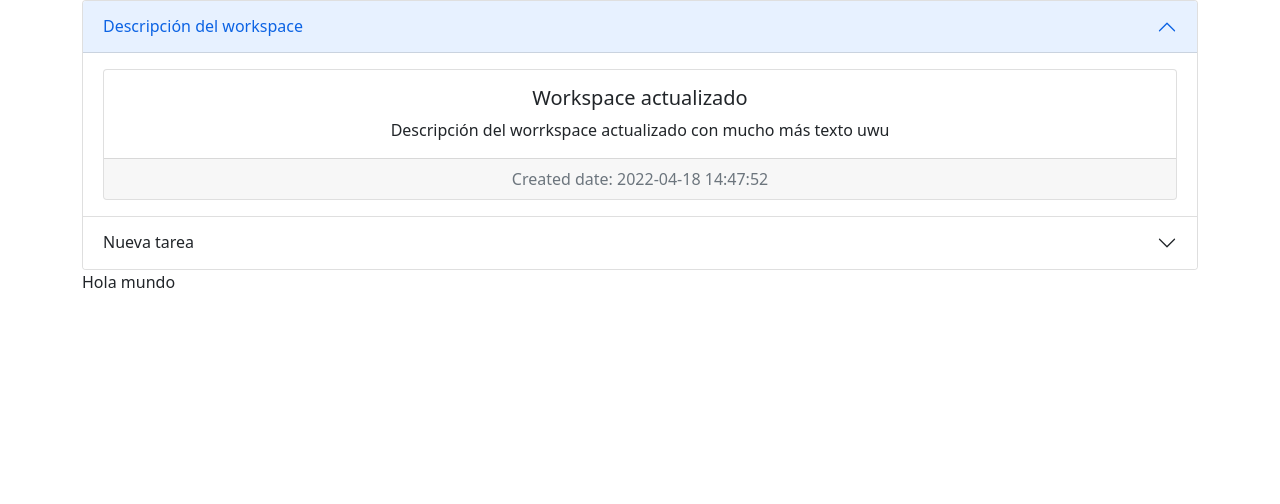
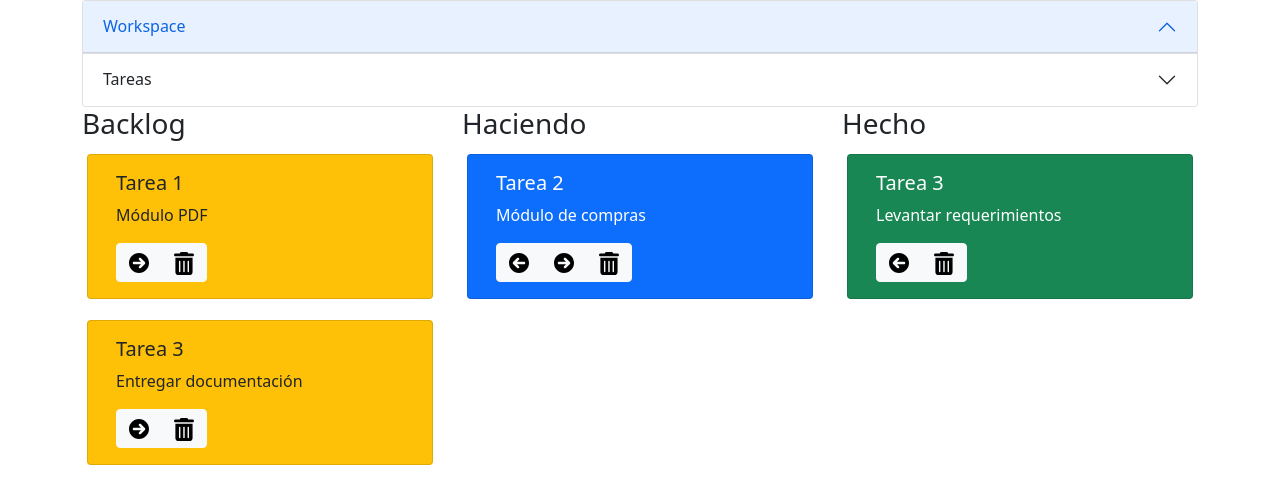
Before and after one commit to rubensg2499/TaskMaker, a PHP site: page /controllers/kanban.php?workspace=1 in a window 1280 px wide. Shown: the top 504 px of the page. Run offline with PHP 8.4, Linux system fonts and the light colour scheme; data comes from the database, SQL or seed files in the repository; both versions use the stored data as it was after the commit.

Commit message:
Se agregó la funcionalidad de actualizar workspace.

```diff
--- a/controllers/kanban.php
+++ b/controllers/kanban.php
@@ -1,6 +1,7 @@
 <?php
 require("../utilities/SQLiteHelper.php");
 require("../models/Workspace/workspace.php");
+require("../models/Task/task.php");
 
 $workspace_id = $_GET['workspace'];
 $db = new SQLiteConection('../db/TaskMaker.db');
@@ -8,7 +9,7 @@ $db = new SQLiteConection('../db/TaskMaker.db');
 $results = $db->query("SELECT * FROM Workspace WHERE workspace_id = $workspace_id");
 $workspace = new Workspace();
 while ($row = $results->fetchArray()) {
-    $workspace->setWokspace_id($row['workspace_id']);
+    $workspace->setWorkspace_id($row['workspace_id']);
     $workspace->setName($row['name']);
     $workspace->setDescription($row['description']);
     $workspace->setColor($row['color']);
@@ -17,5 +18,34 @@ while ($row = $results->fetchArray()) {
 }
 
 $results = $db->query("SELECT * FROM Task WHERE workspace_id = $workspace_id");
+$tasks_to_do = array();
+$tasks_doing = array();
+$tasks_done = array();
+
+while ($row = $results->fetchArray()) {
+    $task = new Task();
+    $task->setTask_id($row['task_id']);
+    $task->setWorkspace_id($row['workspace_id']);
+    $task->setTitle($row['title']);
+    $task->setStage($row['stage']);
+    $task->setDescription($row['description']);
+    $task->setCreated_date($row['created_date']);
+    $task->setLast_update($row['last_update']);
+
+    switch ($task->getStage()) {
+        case 'TO_DO':
+            $tasks_to_do[] = $task;
+            break;
+        case 'DOING':
+            $tasks_doing[] = $task;
+            break;
+        case 'DONE':
+            $tasks_done[] = $task;
+            break;
+        default:
+            $tasks_to_do[] = $task;
+            break;
+    }
+}
 
 require("../views/kanban.view.php");
--- a/index.php
+++ b/index.php
@@ -6,7 +6,7 @@ $results = $db->query("SELECT * FROM Workspace");
 $workspaces = array();
 while ($row = $results->fetchArray()) {
     $w = new Workspace();
-    $w->setWokspace_id($row['workspace_id']);
+    $w->setWorkspace_id($row['workspace_id']);
     $w->setName($row['name']);
     $w->setDescription($row['description']);
     $w->setColor($row['color']);
--- a/models/Task/Task.php
+++ b/models/Task/Task.php
@@ -7,16 +7,17 @@ class Task
     private $task_id = "";
     private $workspace_id = "";
     private $title = "";
-    private $stage = ""
+    private $stage = "";
     private $description = "";
     private $created_date = "";
     private $last_update = "";
-    function __construct(argument)
+
+    function __construct()
     {
 
     }
     public function setTask_id($_task_id) { $this->task_id = $_task_id; }
-    public function setWokspace_id($_workspace_id) { $this->workspace_id = $_workspace_id; }
+    public function setWorkspace_id($_workspace_id) { $this->workspace_id = $_workspace_id; }
     public function setTitle($_title) { $this->title = $_title; }
     public function setDescription($_description) { $this->description = $_description; }
     public function setStage($_stage) { $this->stage = $_stage; }
@@ -24,10 +25,10 @@ class Task
     public function setLast_update($_last_update) { $this->last_update = $_last_update; }
 
     public function getTask_id() { return $this->task_id; }
-    public function getWokspace_id() { return $this->workspace_id; }
+    public function getWorkspace_id() { return $this->workspace_id; }
     public function getTitle() { return $this->title; }
     public function getDescription() { return $this->description; }
-    public function getStage() { return $this->Stage; }
+    public function getStage() { return $this->stage; }
     public function getCreated_date() { return $this->created_date; }
     public function getLast_update() { return $this->last_update; }
 }
--- a/models/Workspace/workspace.php
+++ b/models/Workspace/workspace.php
@@ -14,14 +14,14 @@ class Workspace
     {
 
     }
-    public function setWokspace_id($_workspace_id) { $this->workspace_id = $_workspace_id; }
+    public function setWorkspace_id($_workspace_id) { $this->workspace_id = $_workspace_id; }
     public function setName($_name) { $this->name = $_name; }
     public function setDescription($_description) { $this->description = $_description; }
     public function setColor($_color) { $this->color = $_color; }
     public function setCreated_date($_created_date) { $this->created_date = $_created_date; }
     public function setLast_update($_last_update) { $this->last_update = $_last_update; }
 
-    public function getWokspace_id() { return $this->workspace_id; }
+    public function getWorkspace_id() { return $this->workspace_id; }
     public function getName() { return $this->name; }
     public function getDescription() { return $this->description; }
     public function getColor() { return $this->color; }
--- /dev/null
+++ b/views/Task/create.view.php
@@ -0,0 +1,14 @@
+<form action="Task/create.php" method="post" style="width: 100%" autocomplete="off">
+    <div class="input-group">
+        <span class="input-group-text">Título</span>
+        <input name="title" type="text" aria-label="name" class="form-control" required>
+    </div>
+    <br>
+    <div class="input-group">
+        <span class="input-group-text">Descripción</span>
+        <textarea name="description" class="form-control" rows="2" cols="80" style="resize:none;"></textarea>
+    </div>
+    <br>
+    <input type="hidden" name="workspace_id" value="<?php echo $workspace->getWorkspace_id(); ?>">
+    <input type="submit" name="submit" class="btn btn-success" value="Crear">
+</form>
--- /dev/null
+++ b/views/Workspace/update.view.php
@@ -0,0 +1,31 @@
+<form action="Workspace/update.php" method="post" style="width: 100%" autocomplete="off">
+    <div class="input-group">
+        <span class="input-group-text">Nombre</span>
+        <input name="name" type="text" aria-label="name" class="form-control" value="<?php echo $workspace->getName(); ?>"required>
+    </div>
+    <br>
+    <div class="input-group">
+        <span class="input-group-text">Descripción</span>
+        <textarea name="description" class="form-control" rows="2" cols="80" style="resize:none;"><?php echo $workspace->getDescription(); ?></textarea>
+    </div>
+    <br>
+    <span>Seleccione un color de card</span>
+    <br>
+
+    <div class="form-check form-check-inline">
+        <input class="form-check-input" type="radio" name="color" id="inlineRadio1" value="blue" <?php echo $workspace->getColor()=="blue" ? "checked" : "" ?>>
+        <label class="form-check-label" for="inlineRadio1"><button class="btn btn-info" style="background-color: #2A59A5; border-color:#2A59A5; color: white;" disabled></button></label>
+      </div>
+      <div class="form-check form-check-inline">
+        <input class="form-check-input" type="radio" name="color" id="inlineRadio2" value="purple" <?php echo $workspace->getColor()=="purple" ? "checked" : "" ?>>
+        <label class="form-check-label" for="inlineRadio2"><button class="btn btn-info" style="background-color: #8047b9; border-color:#8047b9; color: white;" disabled></button></label>
+      </div>
+      <div class="form-check form-check-inline">
+        <input class="form-check-input" type="radio" name="color" id="inlineRadio3" value="red" <?php echo $workspace->getColor()=="red" ? "checked" : "" ?>>
+        <label class="form-check-label" for="inlineRadio3"><button class="btn btn-info" style="background-color: #BA2222; border-color:#BA2222; color: white;" disabled></button></label>
+      </div>
+      <br><br>
+      <input type="hidden" name="workspace_id" value="<?php echo $workspace->getWorkspace_id(); ?>">
+      <input type="submit" name="submit" class="btn btn-success" value="Actualizar">
+      <a href="Workspace/delete.php" class="btn btn-danger">Eliminar</a>
+</form>
--- a/views/index.view.php
+++ b/views/index.view.php
@@ -33,7 +33,7 @@
                           <div class="card-body">
                             <h5 class="card-title"><?php echo $workspace->getName(); ?></h5>
                             <p class="card-text"><?php echo $workspace->getDescription(); ?></p>
-                            <a href="controllers/kanban.php?workspace=<?php echo $workspace->getWokspace_id(); ?>" class="btn btn-light float-end" style="background-color:<?php echo $colors[$workspace->getColor()] ?>; border-color:<?php echo $colors[$workspace->getColor()] ?>; color: white;">Abrir</a>
+                            <a href="controllers/kanban.php?workspace=<?php echo $workspace->getWorkspace_id(); ?>" class="btn btn-light float-end" style="background-color:<?php echo $colors[$workspace->getColor()] ?>; border-color:<?php echo $colors[$workspace->getColor()] ?>; color: white;">Abrir</a>
                           </div>
                         </div>
                     </div>
@@ -42,6 +42,5 @@
         </div>
     </body>
     <script src="js/bootstrap.min.js" charset="utf-8"></script>
-    <script src="js/add_form_workspace.js" charset="utf-8"></script>
     </script>
 </html>
--- a/views/kanban.view.php
+++ b/views/kanban.view.php
@@ -7,42 +7,125 @@
     </head>
     <body>
         <div class="container">
-            <div class="accordion" id="accordionPanelsStayOpenExample">
+            <div class="accordion" id="accordionExample">
               <div class="accordion-item">
-                <h2 class="accordion-header" id="panelsStayOpen-headingOne">
-                  <button class="accordion-button" type="button" data-bs-toggle="collapse" data-bs-target="#panelsStayOpen-collapseOne" aria-expanded="true" aria-controls="panelsStayOpen-collapseOne">
-                    Descripción del workspace
+                <h2 class="accordion-header" id="headingOne">
+                  <button class="accordion-button" type="button" data-bs-toggle="collapse" data-bs-target="#collapseOne" aria-expanded="false" aria-controls="collapseOne">
+                    Workspace
                   </button>
                 </h2>
-                <div id="panelsStayOpen-collapseOne" class="accordion-collapse collapse show" aria-labelledby="panelsStayOpen-headingOne">
+                <div id="collapseOne" class="accordion-collapse collapse" aria-labelledby="headingOne" data-bs-parent="#accordionExample">
                   <div class="accordion-body">
+                      <div class="row">
+                          <div class="col">
                               <div class="card text-center">
+                                  <div class="card-header text-muted">
+                                      Descripción
+                                  </div>
                                   <div class="card-body">
                                       <h5 class="card-title"><?php echo $workspace->getName(); ?></h5>
                                       <p class="card-text"><?php echo $workspace->getDescription(); ?></p>
                                   </div>
                                   <div class="card-footer text-muted">
-                              Created date: <?php echo $workspace->getCreated_date(); ?>
+                                      Created date: <?php echo $workspace->getCreated_date(); ?><br>
+                                      Last update: <?php echo $workspace->getLast_update(); ?>
+                                  </div>
+                              </div>
+                          </div>
+                          <div class="col">
+                              <div class="card text-center">
+                                  <div class="card-header text-muted">
+                                      Actualizar o eliminar
+                                  </div>
+                                  <div class="card-body">
+                                      <?php require("../views/Workspace/update.view.php"); ?>
+                                  </div>
+                              </div>
+                          </div>
+                      </div>
+
+                  </div>
+                </div>
+              </div>
+              <div class="accordion-item">
+                <h2 class="accordion-header" id="headingTwo">
+                  <button class="accordion-button collapsed" type="button" data-bs-toggle="collapse" data-bs-target="#collapseTwo" aria-expanded="false" aria-controls="collapseTwo">
+                    Tareas
+                  </button>
+                </h2>
+                <div id="collapseTwo" class="accordion-collapse collapse" aria-labelledby="headingTwo" data-bs-parent="#accordionExample">
+                  <div class="accordion-body">
+                      <div class="row">
+                          <div class="col" >
+                              <h4>Nueva tarea</h4>
+                              <?php require("../views/Task/create.view.php"); ?>
+                          </div>
+                          <div class="col">
+
                           </div>
                       </div>
                   </div>
                 </div>
               </div>
-              <div class="accordion-item">
-                <h2 class="accordion-header" id="panelsStayOpen-headingTwo">
-                  <button class="accordion-button collapsed" type="button" data-bs-toggle="collapse" data-bs-target="#panelsStayOpen-collapseTwo" aria-expanded="false" aria-controls="panelsStayOpen-collapseTwo">
-                    Nueva tarea
-                  </button>
-                </h2>
-                <div id="panelsStayOpen-collapseTwo" class="accordion-collapse collapse" aria-labelledby="panelsStayOpen-headingTwo">
-                  <div class="accordion-body">
-                    <strong>This is the second item's accordion body.</strong> It is hidden by default, until the collapse plugin adds the appropriate classes that we use to style each element. These classes control the overall appearance, as well as the showing and hiding via CSS transitions. You can modify any of this with custom CSS or overriding our default variables. It's also worth noting that just about any HTML can go within the <code>.accordion-body</code>, though the transition does limit overflow.
+            </div>
+        </div>
+        <div class="container">
+            <div class="row row-cols-3">
+                <div class="col">
+                    <div class="row"><h3>Backlog</h3></div>
+                    <?php foreach ($tasks_to_do as $task): ?>
+                        <div class="row" style="margin: 5px;">
+                            <div class="card text-dark bg-warning mb-3" style="width: 100%;">
+                              <div class="card-body">
+                                <h5 class="card-title"><?php echo $task->getTitle(); ?></h5>
+                                <p class="card-text"><?php echo $task->getDescription(); ?></p>
+                                <div class="btn-group" role="group" aria-label="Basic mixed styles example">
+                                  <a href="Task/update.php?action=move_to_right&task=<?php echo $task->getTask_id(); ?>" class="btn btn-light" title="Mover a la derecha"><img src="<?php echo "../assets/images/derecha.svg"; ?>" alt="Mover a la derecha" width="20px" style="color: white;"></a>
+                                  <a href="Task/delete.php?task=<?php echo $task->getTask_id(); ?>" class="btn btn-light" title="Eliminar tarea"><img src="<?php echo "../assets/images/eliminar.svg"; ?>" alt="Eliminar" width="20px"></a>
                                 </div>
                               </div>
                             </div>
                         </div>
+                    <?php endforeach; ?>
 
-            Hola mundo
+                </div>
+                <div class="col">
+                    <div class="row"><h3>Haciendo</h3></div>
+                    <?php foreach ($tasks_doing as $task): ?>
+                        <div class="row" style="margin: 5px;">
+                            <div class="card text-white bg-primary mb-3" style="width: 100%;">
+                              <div class="card-body">
+                                <h5 class="card-title"><?php echo $task->getTitle(); ?></h5>
+                                <p class="card-text"><?php echo $task->getDescription(); ?></p>
+                                <div class="btn-group" role="group" aria-label="Basic mixed styles example">
+                                  <a href="Task/update.php?action=move_to_left&task=<?php echo $task->getTask_id(); ?>" class="btn btn-light" title="Mover a la izquierda"><img src="<?php echo "../assets/images/izquierda.svg"; ?>" alt="Mover a la izquierda" width="20px"></a>
+                                  <a href="Task/update.php?action=move_to_right&task=<?php echo $task->getTask_id(); ?>" class="btn btn-light" title="Mover a la derecha"><img src="<?php echo "../assets/images/derecha.svg"; ?>" alt="Mover a la derecha" width="20px"></a>
+                                  <a href="Task/delete.php?task=<?php echo $task->getTask_id(); ?>" class="btn btn-light" title="Eliminar tarea"><img src="<?php echo "../assets/images/eliminar.svg"; ?>" alt="Eliminar" width="20px"></a>
+                                </div>
+                              </div>
+                            </div>
+                        </div>
+                    <?php endforeach; ?>
+
+                </div>
+                <div class="col">
+                    <div class="row"><h3>Hecho</h3></div>
+                    <?php foreach ($tasks_done as $task): ?>
+                        <div class="row" style="margin: 5px;">
+                            <div class="card text-white bg-success mb-3" style="width: 100%;">
+                              <div class="card-body">
+                                <h5 class="card-title"><?php echo $task->getTitle(); ?></h5>
+                                <p class="card-text"><?php echo $task->getDescription(); ?></p>
+                                <div class="btn-group" role="group" aria-label="Basic mixed styles example">
+                                  <a href="Task/update.php?action=move_to_left&task=<?php echo $task->getTask_id(); ?>" class="btn btn-light" title="Mover a la izquierda"><img src="<?php echo "../assets/images/izquierda.svg"; ?>" alt="Mover a la izquierda" width="20px" style="color: white;"></a>
+                                  <a href="Task/delete.php?task=<?php echo $task->getTask_id(); ?>" class="btn btn-light" title="Eliminar tarea"><img src="<?php echo "../assets/images/eliminar.svg"; ?>" alt="Eliminar" width="20px"></a>
+                                </div>
+                              </div>
+                            </div>
+                        </div>
+                    <?php endforeach; ?>
+                </div>
+            </div>
         </div>
         <script src="../js/bootstrap.min.js" charset="utf-8"></script>
     </body>
```
Also changed, not shown: controllers/Task/create.php (added, +22 -0 lines), controllers/Workspace/update.php (added, +22 -0 lines), assets/images/derecha.svg (added), assets/images/eliminar.svg (added), assets/images/izquierda.svg (added), controllers/Task/delete.php (added), controllers/Task/update.php (added), controllers/Workspace/delete.php (added), db/TaskMaker.db. Lines whose indentation alone changed are shown as unchanged.
